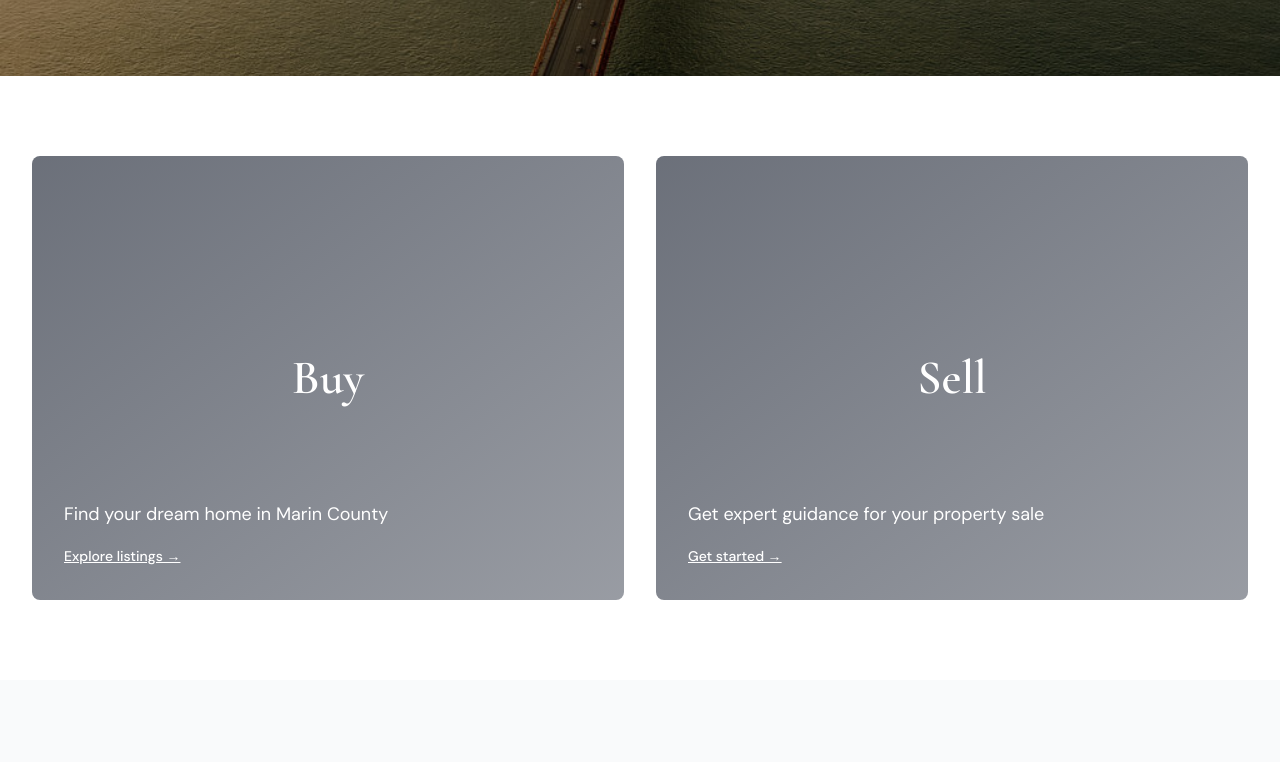
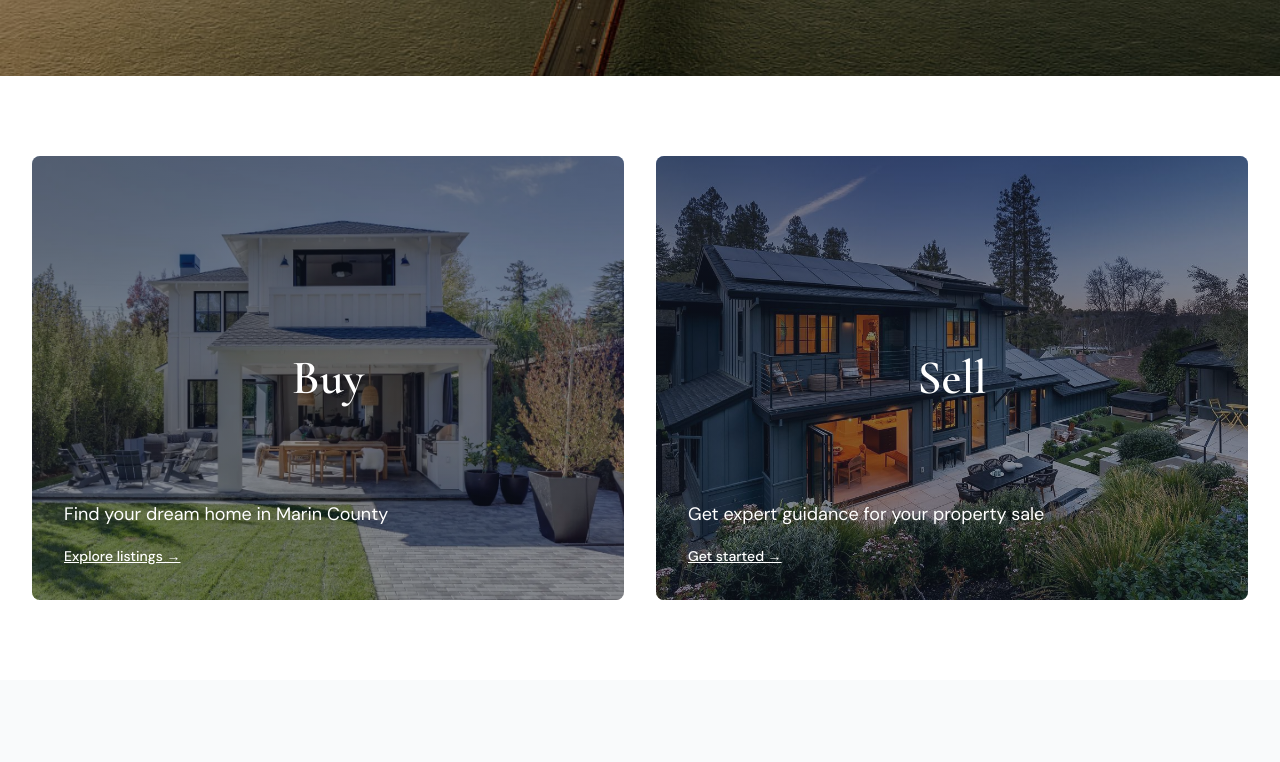
Before and after one commit to rickydoar/nb-web, a Next.js app: page / in a window 1280 px wide. Shown: the part 724-1486 px from the top of the page. Built offline with nearby package versions, Linux system fonts and the light colour scheme.

Commit message:
Add property images to buy and sell cards

```diff
--- a/components/BuySellCards.tsx
+++ b/components/BuySellCards.tsx
@@ -11,6 +11,14 @@
             href="/portfolio/active"
             className="group relative overflow-hidden rounded-lg aspect-[4/3] bg-gray-100"
           >
+            <Image
+              src="/images/51 Walnut.jpg"
+              alt="Buy a home"
+              fill
+              className="object-cover"
+              quality={90}
+              sizes="(max-width: 768px) 100vw, 50vw"
+            />
             <div className="absolute inset-0 bg-gradient-to-br from-gray-900/60 to-gray-900/40 group-hover:from-gray-900/70 group-hover:to-gray-900/50 transition-all duration-300" />
             <div className="absolute inset-0 flex items-center justify-center">
               <h2 className="font-serif text-4xl md:text-5xl font-semibold text-white transform group-hover:scale-105 transition-transform duration-300">
@@ -32,6 +40,14 @@
             href="/contact"
             className="group relative overflow-hidden rounded-lg aspect-[4/3] bg-gray-100"
           >
+            <Image
+              src="/images/25 Wiltshire.jpeg"
+              alt="Sell your home"
+              fill
+              className="object-cover"
+              quality={90}
+              sizes="(max-width: 768px) 100vw, 50vw"
+            />
             <div className="absolute inset-0 bg-gradient-to-br from-gray-900/60 to-gray-900/40 group-hover:from-gray-900/70 group-hover:to-gray-900/50 transition-all duration-300" />
             <div className="absolute inset-0 flex items-center justify-center">
               <h2 className="font-serif text-4xl md:text-5xl font-semibold text-white transform group-hover:scale-105 transition-transform duration-300">
```
